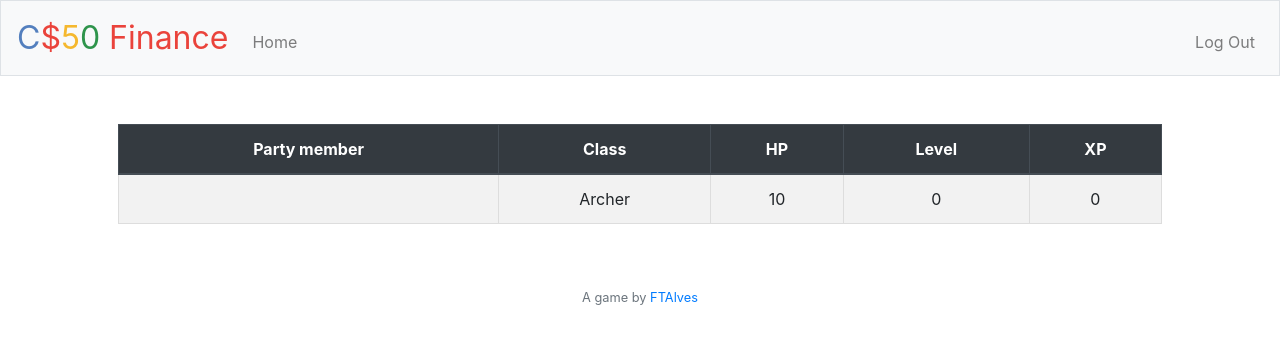
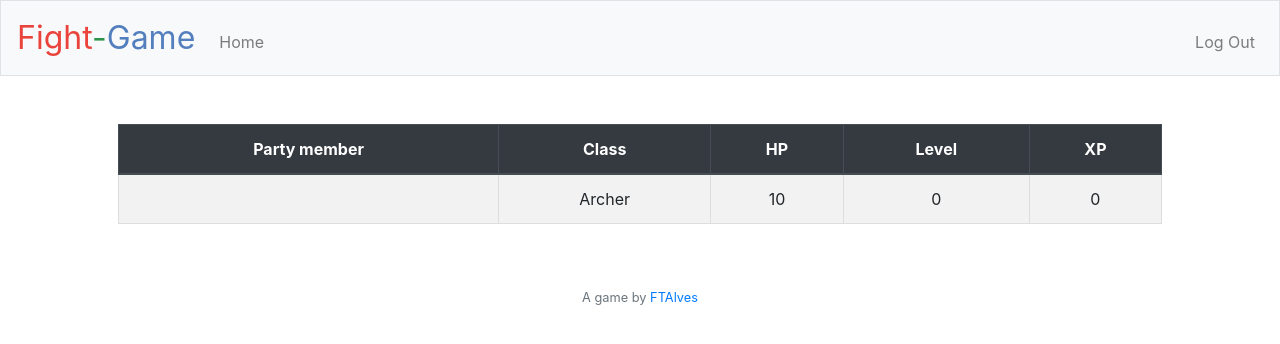
Before and after one commit to f-t-alves/fight-game, a Flask app: page / in a window 1280 px wide. Shown: the top 344 px of the page. Run offline with Flask 2, Linux system fonts and the light colour scheme; the visitor is signed in with stand-in values (Sample User, id 1); some libraries are stand-ins or nearby versions.

Commit message:
Further encapsulated routing
`app.py` no longer holds any routing

```diff
--- a/app.py
+++ b/app.py
@@ -5,8 +5,6 @@
 from cs50 import SQL
 
 #from helpers import login_required
-
-from src.fight import Fight
 
 app = Flask(__name__)
 
@@ -22,17 +20,7 @@
 # Configure SQLite database
 db = SQL("sqlite:///main_db.db")
 
-from src.helpers import *
-
-@app.route("/")
-@login_required
-def index():
-    fight_instance = Fight()
-
-    fight_instance.addRandomCharacter()
-
-    return render_template("home.html", party_list=fight_instance.party.members)
-
+from src.Routes.routes import *
 
 if __name__ == "__main__":
   app.run()
--- a/src/Characters/character.py
+++ b/src/Fight/Characters/character.py
@@ -1,7 +1,7 @@
 import random
 
-from src.Characters.character_classes import characterTypes
-from src.ItemsAbilities.character_abilities import characterAbilities
+from src.Fight.Characters.character_classes import characterTypes
+from src.Fight.ItemsAbilities.character_abilities import characterAbilities
 
 class Character:
 
--- a/src/Monsters/monster.py
+++ b/src/Fight/Monsters/monster.py
@@ -1,6 +1,6 @@
 import random
 
-from src.Monsters.monster_types import monsterTypes
+from src.Fight.Monsters.monster_types import monsterTypes
 
 class Monster:
 
--- a/src/Party/party.py
+++ b/src/Fight/Party/party.py
@@ -1,4 +1,4 @@
-from src.Characters.character import Character
+from src.Fight.Characters.character import Character
 
 class Party:
 
--- a/src/fight.py
+++ b/src/Fight/fight.py
@@ -1,7 +1,7 @@
 import random
 
-from src.Party.party import Party
-from src.Characters.character import Character
+from src.Fight.Party.party import Party
+from src.Fight.Characters.character import Character
 
 class Fight:
     def __init__(self):
--- /dev/null
+++ b/src/Routes/helpers.py
@@ -0,0 +1,35 @@
+from flask import redirect, render_template, request, session
+from functools import wraps
+from werkzeug.security import check_password_hash, generate_password_hash
+
+from app import app, db
+
+
+def apology(message, code=400):
+    """Render message as an apology to user."""
+    def escape(s):
+        """
+        Escape special characters.
+
+        https://github.com/jacebrowning/memegen#special-characters
+        """
+        for old, new in [("-", "--"), (" ", "-"), ("_", "__"), ("?", "~q"),
+                         ("%", "~p"), ("#", "~h"), ("/", "~s"), ("\"", "''")]:
+            s = s.replace(old, new)
+        return s
+    print(message)
+    return render_template("apology.html", top=code, bottom=escape(message)), code
+
+
+def login_required(f):
+    """
+    Decorate routes to require login.
+
+    https://flask.palletsprojects.com/en/1.1.x/patterns/viewdecorators/
+    """
+    @wraps(f)
+    def decorated_function(*args, **kwargs):
+        if session.get("user_id") is None:
+            return redirect("/login")
+        return f(*args, **kwargs)
+    return decorated_function
--- /dev/null
+++ b/src/Routes/index.py
@@ -0,0 +1,12 @@
+from src.Routes.helpers import *
+
+from src.Fight.fight import Fight
+
+@app.route("/")
+@login_required
+def index():
+    fight_instance = Fight()
+
+    fight_instance.addRandomCharacter()
+
+    return render_template("home.html", party_list=fight_instance.party.members)
--- a/src/helpers.py
+++ b/src/Routes/login.py
@@ -1,38 +1,4 @@
-from flask import redirect, render_template, request, session
-from functools import wraps
-from werkzeug.security import check_password_hash, generate_password_hash
-
-from __main__ import app, db
-
-
-def apology(message, code=400):
-    """Render message as an apology to user."""
-    def escape(s):
-        """
-        Escape special characters.
-
-        https://github.com/jacebrowning/memegen#special-characters
-        """
-        for old, new in [("-", "--"), (" ", "-"), ("_", "__"), ("?", "~q"),
-                         ("%", "~p"), ("#", "~h"), ("/", "~s"), ("\"", "''")]:
-            s = s.replace(old, new)
-        return s
-    print(message)
-    return render_template("apology.html", top=code, bottom=escape(message)), code
-
-
-def login_required(f):
-    """
-    Decorate routes to require login.
-
-    https://flask.palletsprojects.com/en/1.1.x/patterns/viewdecorators/
-    """
-    @wraps(f)
-    def decorated_function(*args, **kwargs):
-        if session.get("user_id") is None:
-            return redirect("/login")
-        return f(*args, **kwargs)
-    return decorated_function
+from src.Routes.helpers import *
 
 @app.route("/login", methods=["GET", "POST"])
 def login():
--- /dev/null
+++ b/src/Routes/routes.py
@@ -0,0 +1,2 @@
+from src.Routes.index import *
+from src.Routes.login import *
--- a/templates/layout.html
+++ b/templates/layout.html
@@ -26,7 +26,7 @@
     <body>
 
         <nav class="navbar navbar-expand-md navbar-light bg-light border">
-            <a class="navbar-brand" href="/"><span class="blue">C</span><span class="red">$</span><span class="yellow">5</span><span class="green">0</span> <span class="red">Finance</span></a>
+            <a class="navbar-brand" href="/"><span class="red">Fight</span><span class="green">-</span><span class="blue">Game</span></a>
             <button aria-controls="navbar" aria-expanded="false" aria-label="Toggle navigation" class="navbar-toggler" data-target="#navbar" data-toggle="collapse" type="button">
                 <span class="navbar-toggler-icon"></span>
             </button>
```
Also changed, not shown: src/Fight/Characters/character_classes.py (renamed from src/Characters/character_classes.py), src/Fight/ItemsAbilities/character_abilities.py (renamed from src/ItemsAbilities/character_abilities.py), src/Fight/ItemsAbilities/items.py (added), src/Fight/Monsters/monster_types.py (renamed from src/Monsters/monster_types.py).
